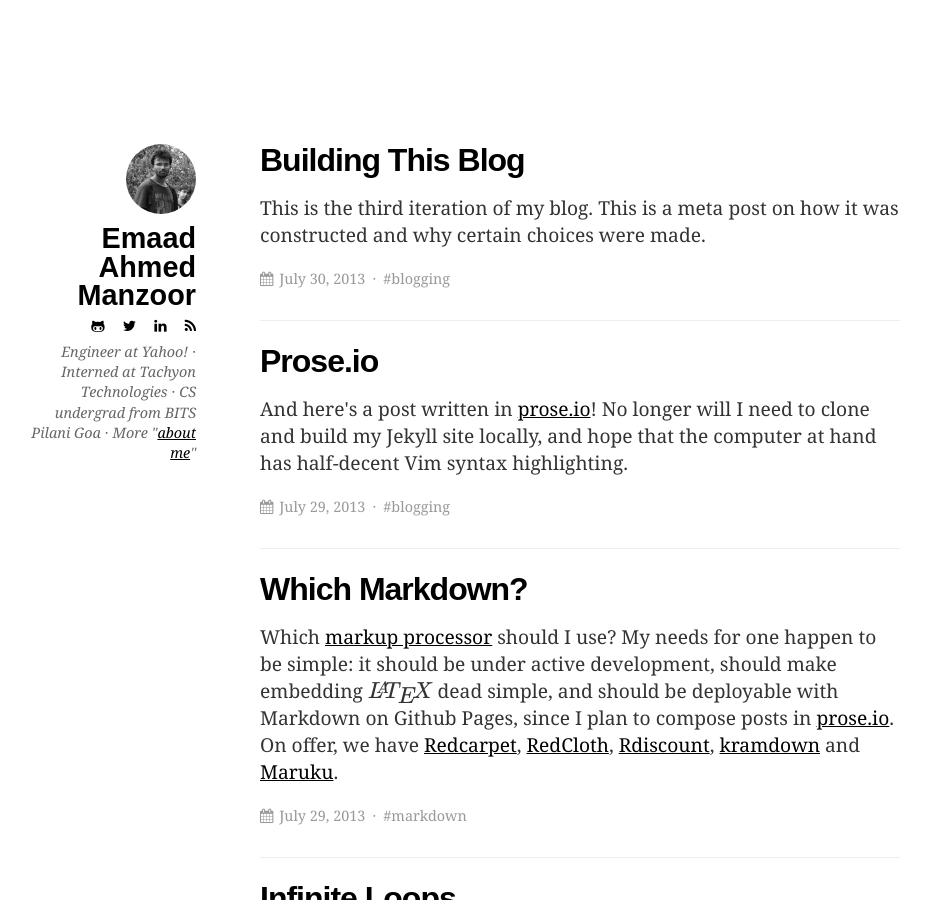
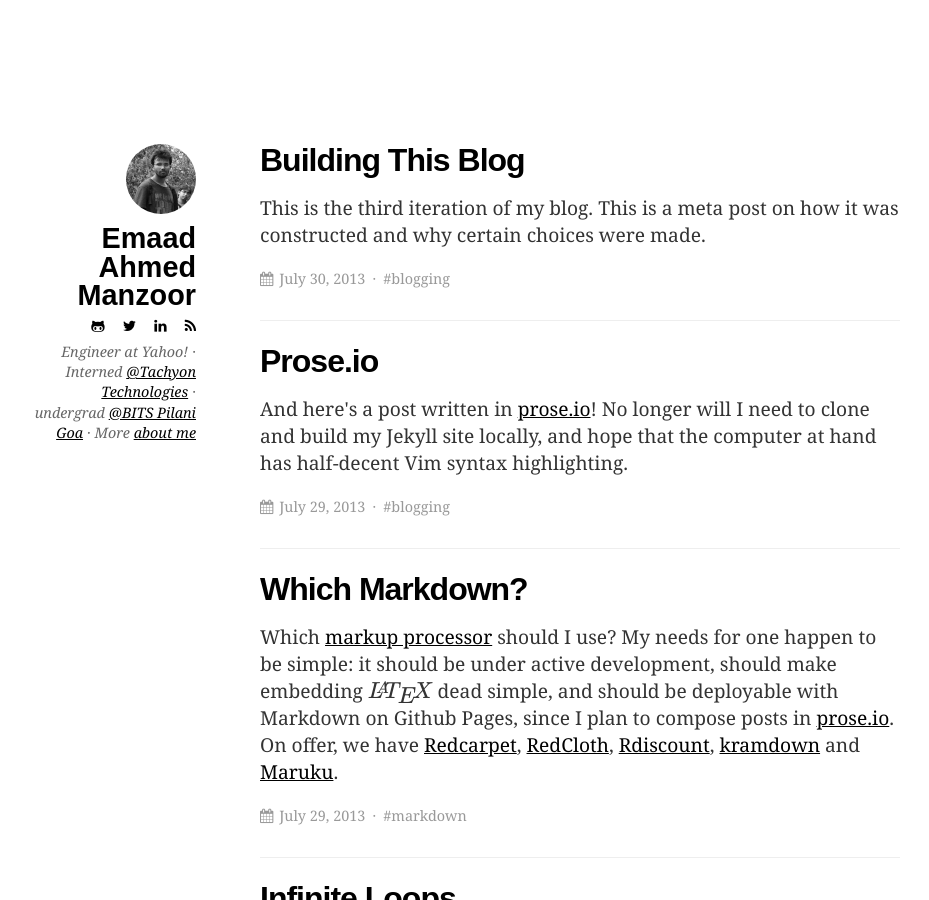
Before and after one commit to ganpatrao/ganpatrao.github.io, a Jekyll site: the page built from index.html, in a window 1280 px wide and 900 px high. Shown: the whole window, without its empty margins (124-1053 px from the left). Built offline with Jekyll 4.4.1, drawn with Linux system fonts in a browser that asks for light colours; formulas are drawn with MathJax 3.

Commit message:
Remove quotes in bio, add links

```diff
--- a/_config.yml
+++ b/_config.yml
@@ -7,9 +7,9 @@ author_name: Emaad Ahmed Manzoor
 author_image_path: /images/author-image.jpeg
 author_bio: |
     Engineer at Yahoo! · Interned
-    at Tachyon Technologies · CS undergrad
-    from BITS Pilani Goa · More
-    "<a href=http://eyeshalfclosed.com/about/>about me</a>"
+    <a href=http://tachyon.in/>@Tachyon Technologies</a> ·
+    undergrad <a href=http://www.bits-pilani.ac.in/Goa/>@BITS Pilani Goa</a> ·
+    More <a href=http://eyeshalfclosed.com/about/>about me</a>
 github_url: "https://github.com/emaadmanzoor"
 twitter_url: "https://twitter.com/emaadmanzoor"
 linkedin_url: "https://linkedin.com/in/emaadmanzoor"
```
